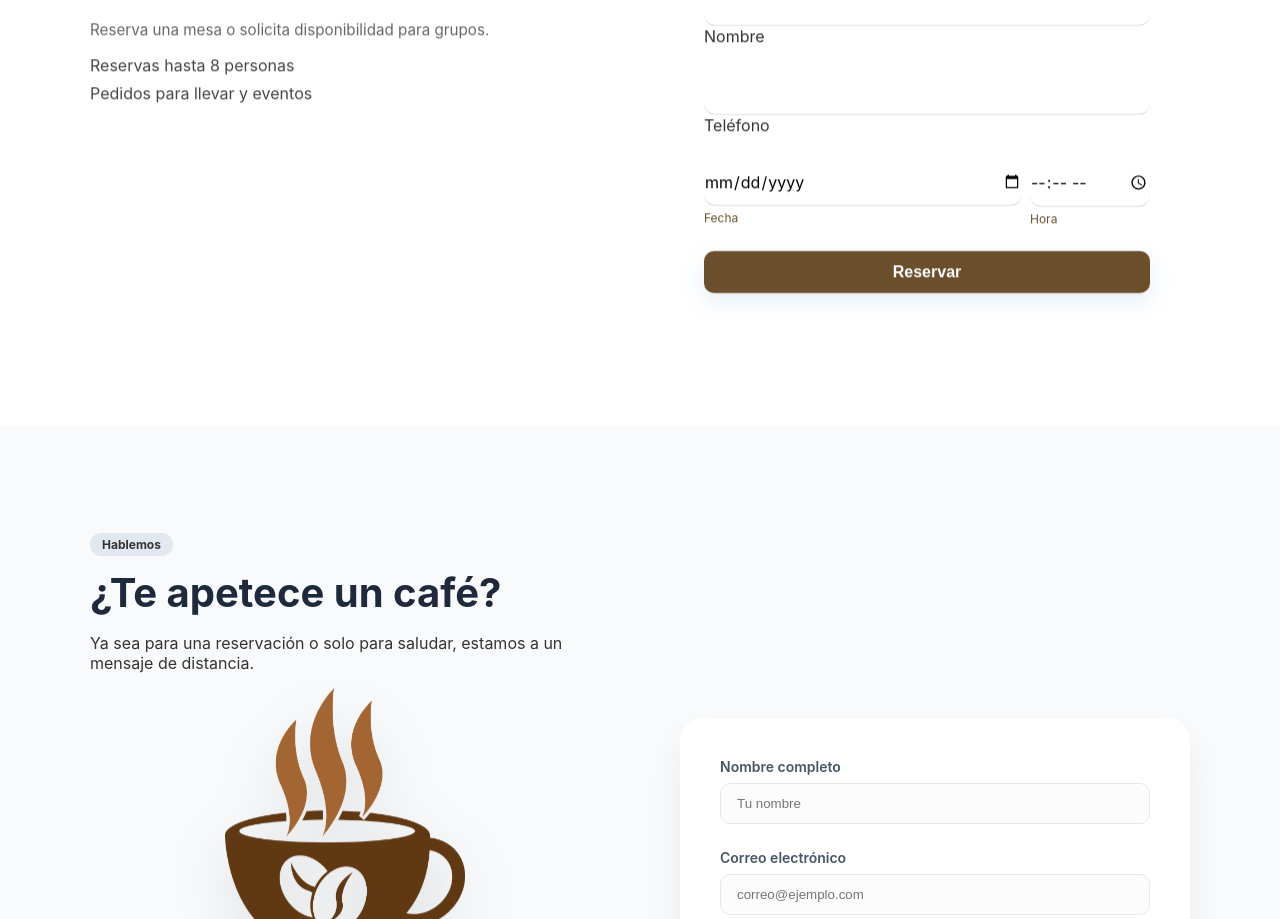
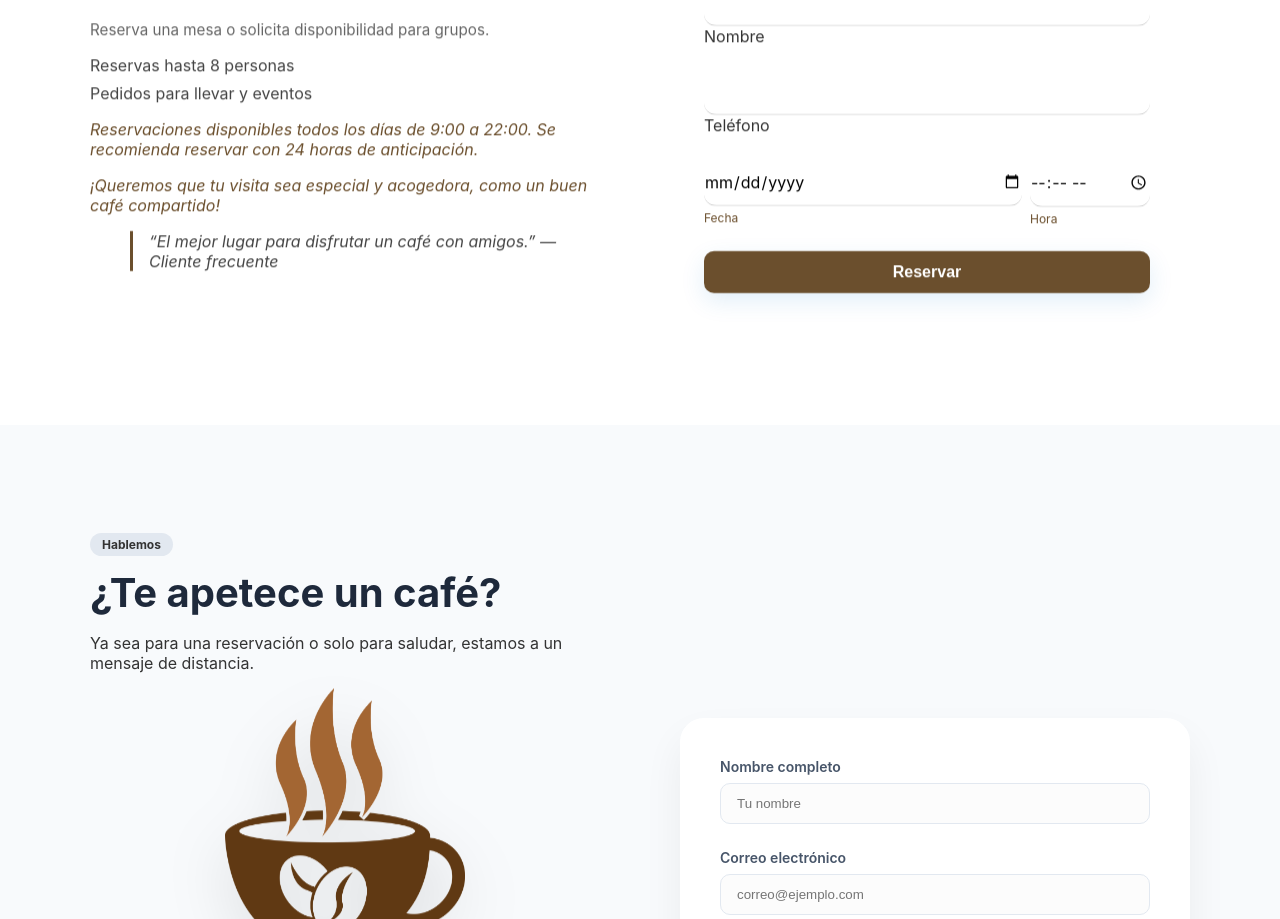
Before and after one commit to junoeltech/Plantilla, a React (Vite) app: page / in a window 1280 px wide. Shown: the part 2044-2963 px from the top of the page. Built offline with nearby package versions, Linux system fonts and the light colour scheme.

Commit message:
Estilo de Reservacion V.2

```diff
--- a/src/features/home/components/ReservationSection.jsx
+++ b/src/features/home/components/ReservationSection.jsx
@@ -19,6 +19,22 @@ export default function ReservationSection(){
               <li>Reservas hasta 8 personas</li>
               <li>Pedidos para llevar y eventos</li>
             </ul>
+
+            {/* Variante 1: Información práctica */}
+            <p className={styles.extraNote}>
+              Reservaciones disponibles todos los días de 9:00 a 22:00.
+              Se recomienda reservar con 24 horas de anticipación.
+            </p>
+
+            {/* Variante 2: Frase cálida */}
+            <p className={styles.extraNote}>
+              ¡Queremos que tu visita sea especial y acogedora, como un buen café compartido!
+            </p>
+
+            {/* Variante 3: Testimonio breve */}
+            <blockquote className={styles.testimonial}>
+              “El mejor lugar para disfrutar un café con amigos.” — Cliente frecuente
+            </blockquote>
           </div>
 
           <form className={`${styles.resForm} ${styles.reveal} ${visible ? styles.isVisible : ''}`} onSubmit={(e)=>{e.preventDefault(); alert('Reserva enviada')}}>
--- a/src/features/home/styles/cafe.module.css
+++ b/src/features/home/styles/cafe.module.css
@@ -1019,3 +1019,17 @@
   background: #8b5e3c;
   transform: scale(1.1);
 }
+
+.extraNote {
+  margin-top: 1rem;
+  color: #6b4f2d;
+  font-style: italic;
+}
+
+.testimonial {
+  margin-top: 1rem;
+  padding-left: 1rem;
+  border-left: 3px solid #6b4f2d;
+  color: #444;
+  font-style: italic;
+}
```
